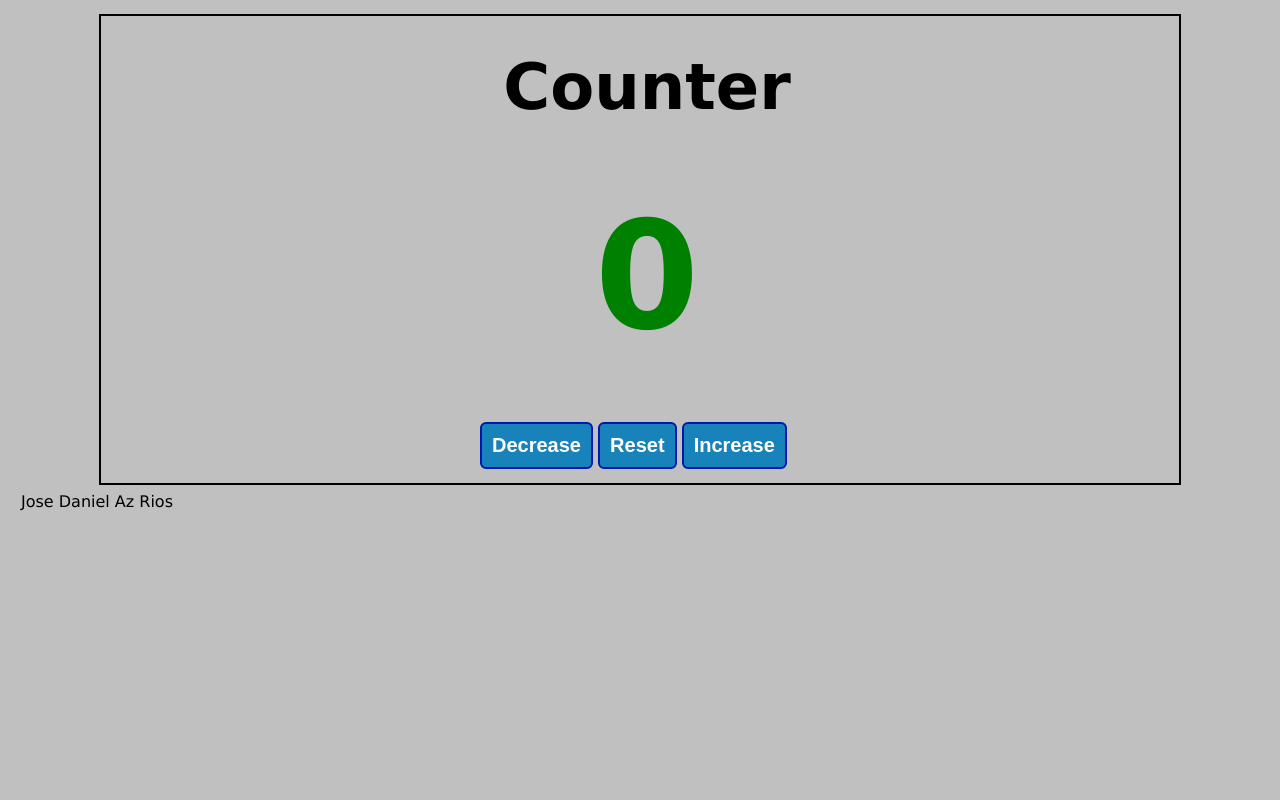
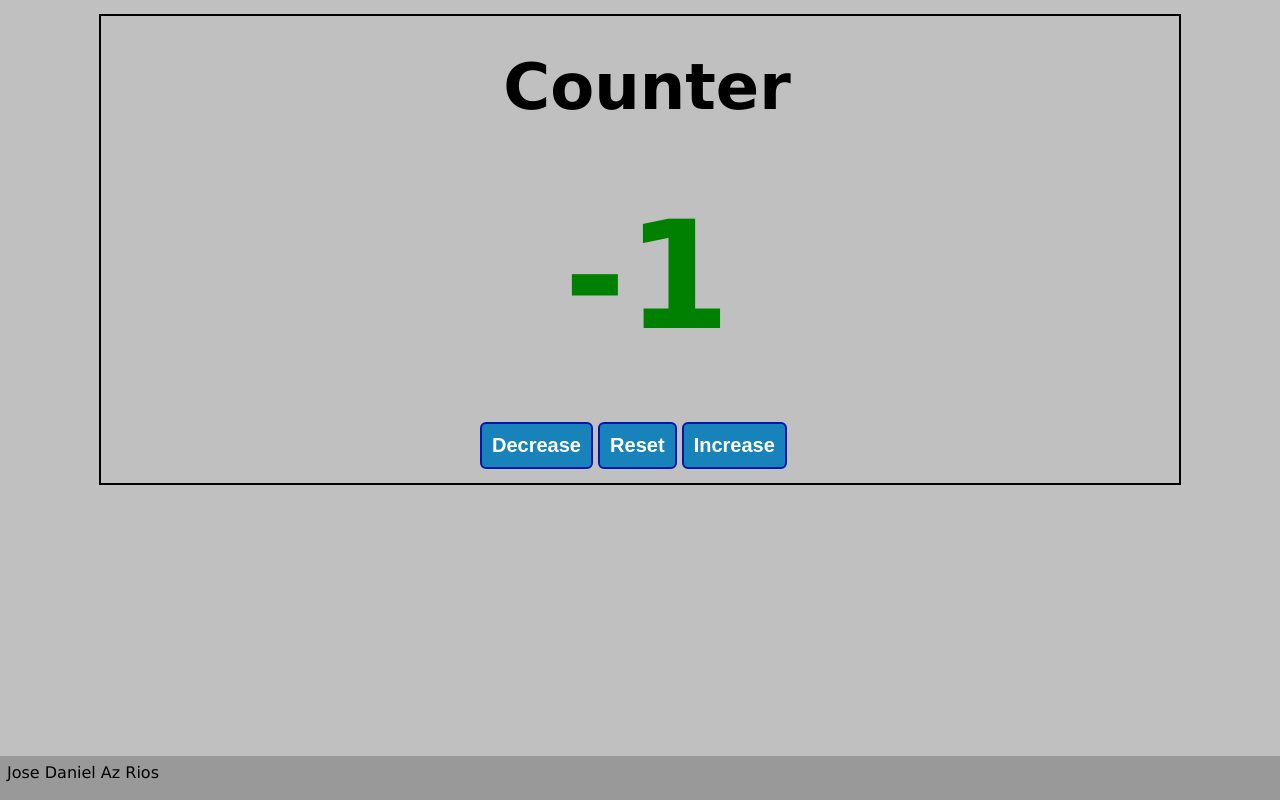
Before and after one commit to jose-az-2001/CounterP2, a plain HTML site: page index.html in a window 1280 px wide. Both pictures are taken after a click on the button "Decrease". Drawn offline with Linux system fonts and the light colour scheme.

Commit message:
counter script

```diff
--- a/index.html
+++ b/index.html
@@ -17,7 +17,7 @@
             <div class="center">
                 <button onclick='Dec()'class = "boton">Decrease</button>
                 <button onclick='Reset()'class = "boton">Reset</button>
-                <button onclick='Dec()'class = "boton">Increase</button>
+                <button onclick='Inc()'class = "boton">Increase</button>
             </div>
         </div>
         <footer>Jose Daniel Az Rios</footer>
--- a/scripts.js
+++ b/scripts.js
@@ -1,11 +1,16 @@
+var contador = 0
+var divContador = document.getElementById("count")
 function Inc(){
-
+    contador++
+    divContador.innerText = contador
 }
 
 function Dec(){
-
+    contador--
+    divContador.innerText = contador
 }
 
 function Reset(){
-
+    contador = 0
+    divContador.innerText = contador
 }
--- a/styles.css
+++ b/styles.css
@@ -56,3 +56,11 @@ section h2{
     color: #1883ba;
     background-color: #ffffff;
 }
+footer {
+    position:fixed;
+    left:0px;
+    bottom:0px;
+    height:30px;
+    width:100%;
+    background:#999;
+ }
```
